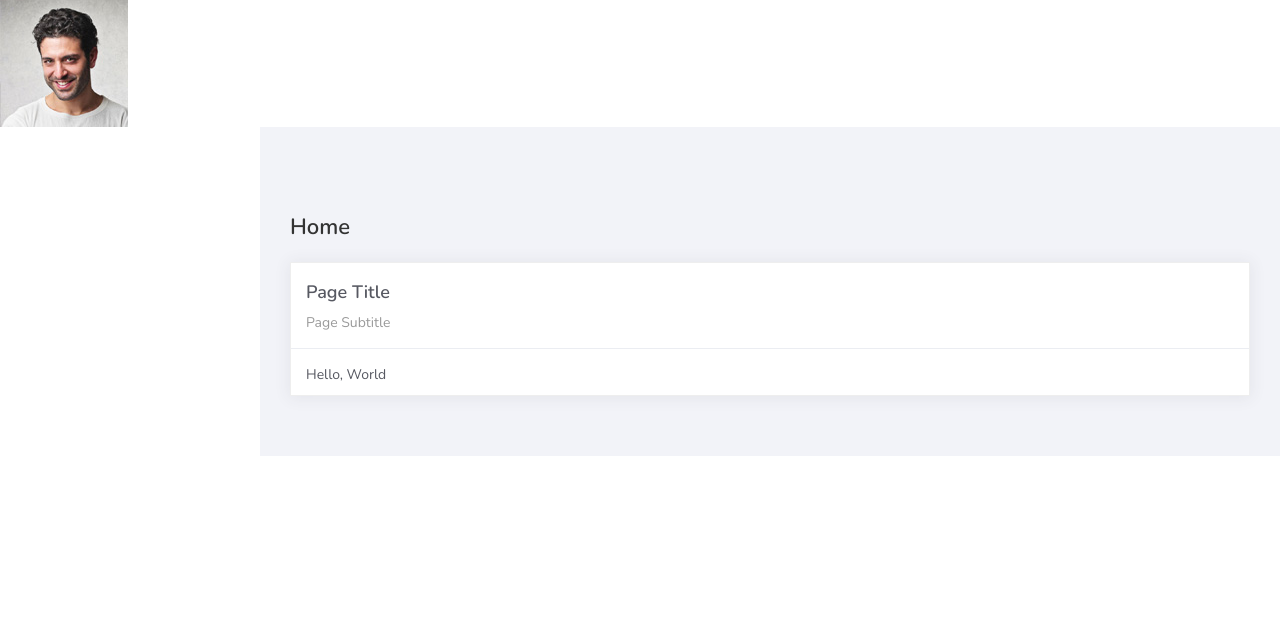
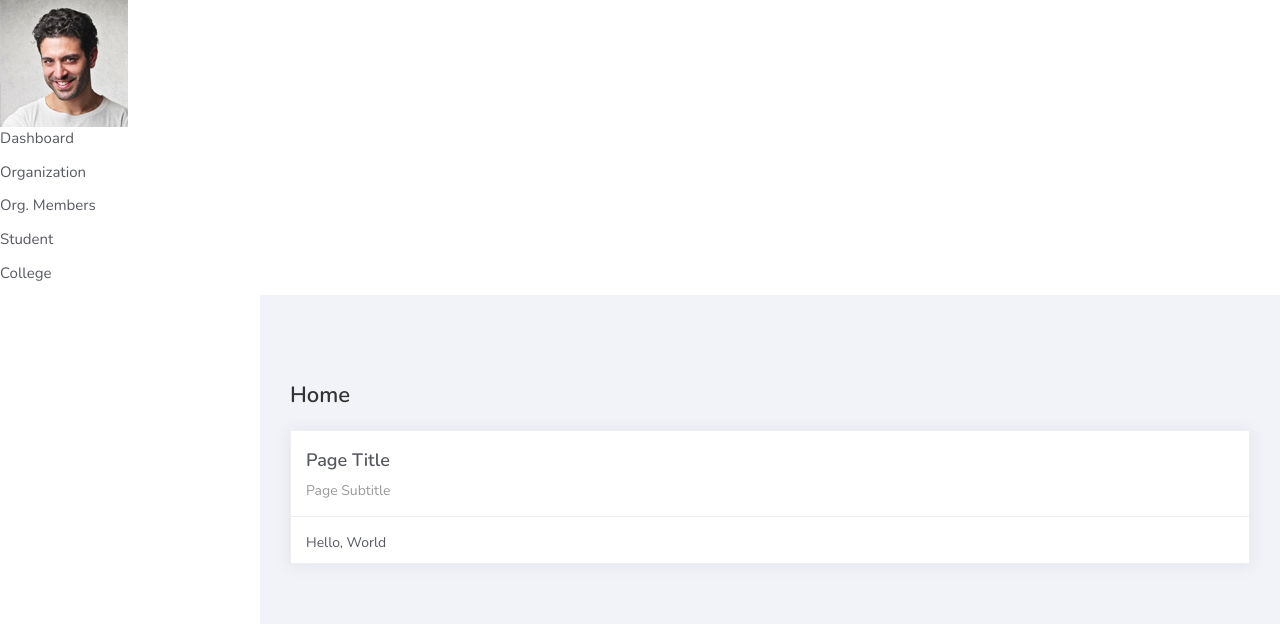
Before and after one commit to Eyesbebe/PSUSphere, a Django app: page / in a window 1280 px wide. Shown: the part 328-952 px from the top of the page. Before the commit the page ends 784 px from the top, so only its background shows below. Run offline with Django 5.2, Linux system fonts and the light colour scheme; some libraries are stand-ins or nearby versions; grey boxes are pictures that could not be loaded.

Commit message:
menu modified

```diff
--- a/projectsite/templates/base.html
+++ b/projectsite/templates/base.html
@@ -19,6 +19,16 @@
     <div class="photo">
     <img src="{% static 'img/profile.jpg' %}">
     </div>
+
+    <p> Dashboard</p>
+
+    <p> Organization</p>
+
+    <p>Org. Members</p>
+
+    <p>Student</p>
+
+    <p>College</p>
 <script src="{% static 'js/core/jquery.3.2.1.min.js' %}"></script>
 <script src="{% static 'js/plugin/jquery-ui-1.12.1.custom/jquery-ui.min.js' %}"></script>
 <script src="{% static 'js/core/popper.min.js' %}"></script>
```
